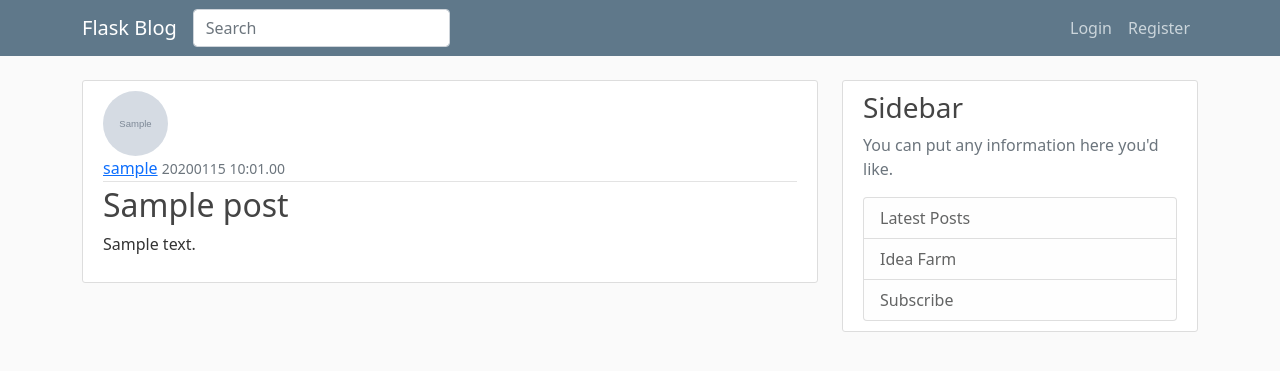
After one commit to paciFIST-Studios/web, a Flask app: page /post/1 in a window 1280 px wide. The commit adds this page. Shown: the top 371 px of the page. Run offline with Flask 2, Linux system fonts and the light colour scheme; tables that the repository leaves empty hold one stand-in row (values such as "Sample post"); grey boxes marked "Sample" are stand-in pictures; some libraries are stand-ins or nearby versions.

Commit message:
1. edit_post template - this is shared between edit and create, legend="Create/Edit Post" is used to differentiate between uses
2. home.html -  minor refactoring

3. layout.html - NOTE: updated the <script> imports; that was required to make the toggle button work. Minor refactoring

4. post.html - this is used to display a post; it hosts the [Edit][Delete] buttons.  Delete message is posted from here

5. forms.py - adds EditPostForm

6. routes.py

a. queries db for posts, using "live" data.  Note: querries for ALL posts right now

b. create_post - creates a post, using credentials of logged in user

c. post - shows a post.  If the logged in user wrote that post, they get to edit/delete it.  Post id is supplied as part of url

d. edit_post - if a user wrote the post, they can use the edit form for that post, otherwise 403 forbidden

e. delete_post - if a user wrote the post, they can delete it

```diff
--- a/flask_blog/routes.py
+++ b/flask_blog/routes.py
@@ -1,30 +1,16 @@
 import os
 import secrets
 from PIL import Image
-from flask import render_template, url_for, flash, redirect, request
+from flask import render_template, url_for, flash, redirect, request, abort
 from flask_blog import app, db, bcrypt
-from flask_blog.forms import RegistrationForm, LoginForm, UpdateAccountForm
+from flask_blog.forms import RegistrationForm, LoginForm, UpdateAccountForm, EditPostForm
 from flask_blog.models import User, Post
 from flask_login import login_user, current_user, logout_user, login_required
-
-posts = [
-    {
-        'author': 'Ellie Love',
-        'title': 'test post',
-        'content': 'first post content',
-        'date_posted': '20210724'
-    },
-    {
-        'author': 'Ellie Love 2',
-        'title': 'test post 2',
-        'content': 'first post content 2',
-        'date_posted': '20210724'
-    }
-]
 
 
 @app.route('/')
 def home():
+    posts = Post.query.all()
     return render_template('home.html', posts=posts, title=None)
 
 
@@ -137,3 +123,61 @@ def account():
 
     image_file = url_for('static', filename=f'user_profile_images/{current_user.image_file}')
     return render_template('account.html', title='Account', image_file=image_file, form=form)
+
+
+@app.route('/post/create', methods=['GET', 'POST'])
+@login_required
+def create_post():
+    # we use EditPostForm during post creation too
+    form = EditPostForm()
+    if form.validate_on_submit():
+        post = Post(title=form.title.data, content=form.content.data, author=current_user)
+        db.session.add(post)
+        db.session.commit()
+        flash(f'Post created: "{form.title.data}"', 'success')
+        return redirect(url_for('home'))
+    return render_template('edit_post.html', title='Create Post', form=form, legend='Create Post')
+
+
+@app.route('/post/<int:post_id>', methods=['GET'])
+def post(post_id):
+    post = Post.query.get_or_404(post_id)
+    return render_template('post.html', title=post.title, post=post)
+
+@app.route('/post/<int:post_id>/edit', methods=['GET', 'POST'])
+@login_required
+def edit_post(post_id):
+    post = Post.query.get_or_404(post_id)
+    if post.author != current_user:
+        abort(403)
+    form = EditPostForm()
+    if form.validate_on_submit():
+        _has_changes = False
+        if form.title.data != post.title:
+            post.title = form.title.data
+            _has_changes = True
+        if form.content.data != post.content:
+            post.content = form.content.data
+            _has_changes = True
+        if _has_changes:
+            db.session.commit()
+            flash(f'Post Updated: id={post.id} title={post.title}', 'success')
+        return redirect(url_for('post', post_id=post.id))
+
+    elif request.method == 'GET':
+        form.title.data = post.title
+        form.content.data = post.content
+    return render_template('edit_post.html', title='Edit Post', form=form, legend='Edit Post')
+
+
+@app.route('/post/<int:post_id>/delete', methods=['POST'])
+@login_required
+def delete_post(post_id):
+    post = Post.query.get_or_404(post_id)
+    if post.author != current_user:
+        abort(403)
+    title, author = post.title, post.author.username
+    db.session.delete(post)
+    db.session.commit()
+    flash(f'Deleted Post: title={title}, author={author}', 'success')
+    return redirect(url_for('home'))
--- a/flask_blog/templates/layout.html
+++ b/flask_blog/templates/layout.html
@@ -9,6 +9,8 @@
   <link rel="stylesheet" href="https://cdn.jsdelivr.net/npm/bootstrap@5.0.2/dist/css/bootstrap.min.css" integrity="sha384-EVSTQN3/azprG1Anm3QDgpJLIm9Nao0Yz1ztcQTwFspd3yD65VohhpuuCOmLASjC" crossorigin="anonymous">
   <link rel="stylesheet" type="text/css" href="{{ url_for('static', filename='main.css') }}">
 
+
+
     {% if title %}
         <title>{{ title }}</title>
     {% else %}
@@ -16,7 +18,6 @@
     {% endif %}
 </head>
 <body>
-  <!-- bootstrap based navigation bar: https://github.com/CoreyMSchafer/code_snippets/blob/master/Python/Flask_Blog/snippets/navigation.html -->
   <header class="site-header">
     <nav class="navbar navbar-expand-md navbar-dark bg-steel fixed-top">
       <div class="container">
@@ -26,8 +27,13 @@
         </button>
         <div class="collapse navbar-collapse" id="navbarToggle">
           <div class="navbar-nav me-auto">
+            <!--
             <a class="nav-item nav-link" href="{{ url_for('home') }}">Home</a>
             <a class="nav-item nav-link" href="{{ url_for('about') }}">About</a>
+            -->
+            <form>
+              <input class="form-control" type="text" placeholder="Search" aria-label="Search">
+            </form>
           </div>
           <!-- Navbar Right Side -->
           <div class="navbar-nav">
@@ -45,7 +51,6 @@
     </nav>
   </header>
 
-  <!-- https://github.com/CoreyMSchafer/code_snippets/blob/master/Python/Flask_Blog/snippets/main.html -->
   <main role="main" class="container">
     <div class="row">
       <div class="col-md-8">
@@ -72,14 +77,14 @@
               <li class="list-group-item list-group-item-light">Idea Farm</li>
               <li class="list-group-item list-group-item-light">Subscribe</li>
             </ul>
-          </p>
         </div>
       </div>
     </div>
   </main>
+
   <script src="https://code.jquery.com/jquery-3.2.1.slim.min.js" integrity="sha384-KJ3o2DKtIkvYIK3UENzmM7KCkRr/rE9/Qpg6aAZGJwFDMVNA/GpGFF93hXpG5KkN" crossorigin="anonymous"></script>
-  <script src="https://cdn.jsdelivr.net/npm/@popperjs/core@2.9.2/dist/umd/popper.min.js" integrity="sha384-IQsoLXl5PILFhosVNubq5LC7Qb9DXgDA9i+tQ8Zj3iwWAwPtgFTxbJ8NT4GN1R8p" crossorigin="anonymous"></script>
-  <script src="https://cdn.jsdelivr.net/npm/bootstrap@5.0.2/dist/js/bootstrap.min.js" integrity="sha384-cVKIPhGWiC2Al4u+LWgxfKTRIcfu0JTxR+EQDz/bgldoEyl4H0zUF0QKbrJ0EcQF" crossorigin="anonymous"></script>
+  <script src="https://cdnjs.cloudflare.com/ajax/libs/popper.js/1.12.9/umd/popper.min.js" integrity="sha384-ApNbgh9B+Y1QKtv3Rn7W3mgPxhU9K/ScQsAP7hUibX39j7fakFPskvXusvfa0b4Q" crossorigin="anonymous"></script>
+  <script src="https://maxcdn.bootstrapcdn.com/bootstrap/4.0.0/js/bootstrap.min.js" integrity="sha384-JZR6Spejh4U02d8jOt6vLEHfe/JQGiRRSQQxSfFWpi1MquVdAyjUar5+76PVCmYl" crossorigin="anonymous"></script>
 
 </body>
 </html>
--- /dev/null
+++ b/flask_blog/templates/post.html
@@ -0,0 +1,46 @@
+{% extends "layout.html" %}
+{% block content %}
+    <article class="media content-section">
+        <img class="rounded-circle article-img"
+         src="{{ url_for('static', filename='user_profile_images/' + post.author.image_file) }}">
+
+        <div class="media-body">
+            <div class="article-metadata">
+                <a class="mr-2" href="#">{{ post.author.username }}</a>
+                <small class="text-muted">{{ post.date_posted.strftime('%Y%m%d %H:%m.%S') }}</small>
+                {% if post.author == current_user %}
+                <div>
+                    <a class="btn btn-secondary btn-sm mt-1 mb-1"
+                    href="{{ url_for('edit_post', post_id=post.id)}}">Edit</a>
+
+                    <button type="button" class="btn btn-danger btn-sm m-1"
+                    data-toggle="modal" data-target="#delete_post_modal">Delete</button>
+                </div>
+                {% endif %}
+            </div>
+            <h2 class="article-title">{{ post.title }}</h2>
+            <p class="article-content">{{ post.content }}</p>
+        </div>
+    </article>
+
+    <!-- this is the modal dialogue, the delete button opens -->
+    <div class="modal fade" id="delete_post_modal" tabindex="-1" role="dialog"
+         aria-labelledby="delete_post_modal_label" aria-hidden="true">
+      <div class="modal-dialog" role="document">
+        <div class="modal-content">
+          <div class="modal-header">
+            <h5 class="modal-title" id="delete_post_modal_label">Confirm Delete</h5>
+            <button type="button" class="close" data-dismiss="modal" aria-label="Close">
+              <span aria-hidden="true">&times;</span>
+            </button>
+          </div>
+          <div class="modal-footer">
+            <button type="button" class="btn btn-secondary" data-dismiss="modal">Cancel</button>
+            <form action="{{ url_for('delete_post', post_id=post.id) }}" method="POST">
+                <input class="btn btn-danger" type="submit" value="Delete">
+            </form>
+          </div>
+        </div>
+      </div>
+    </div>
+{% endblock content %}
```
Also changed, not shown: flask_blog/forms.py (+8 -1 lines), flask_blog/templates/edit_post.html (added, +47 -0 lines), flask_blog/templates/home.html (+6 -6 lines).
